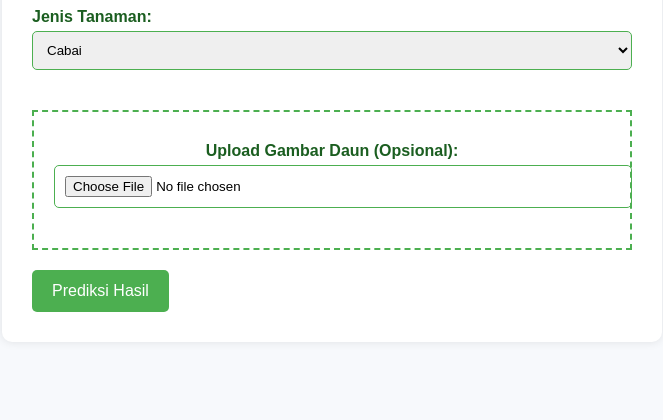
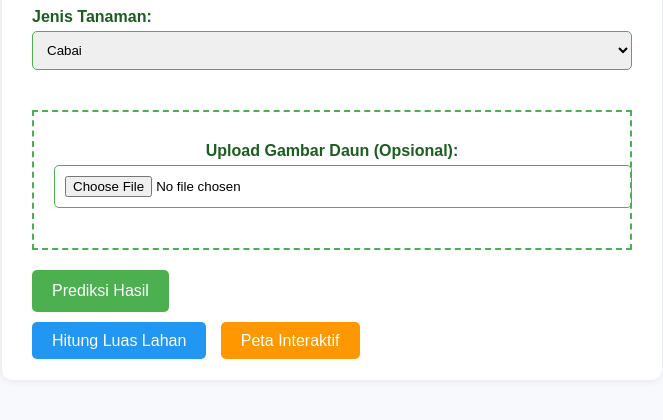
Before and after one commit to yandri918/agriisensa, a Flask app: page / in a window 1280 px wide. Shown: the part 721-1141 px from the top of the page, without its empty margins (308-971 px from the left). Before the commit the page ends 1033 px from the top, so only its background shows below. Run offline with Flask 3, Linux system fonts and the light colour scheme; parts of the project's set-up code (start-up, migrations or seed data) failed here and were passed over.

Commit message:
Update index.html

```diff
--- a/templates/index.html
+++ b/templates/index.html
@@ -60,6 +60,11 @@
 
             <button type="submit">Prediksi Hasil</button>
         </form>
+        <!-- Tambahkan di bagian bawah form -->
+<div style="margin-top: 20px;">
+    <a href="/calculate-area" style="background: #2196f3; color: white; padding: 10px 20px; text-decoration: none; border-radius: 5px; margin-right: 10px;">Hitung Luas Lahan</a>
+    <a href="/map-calculator" style="background: #ff9800; color: white; padding: 10px 20px; text-decoration: none; border-radius: 5px;">Peta Interaktif</a>
+</div>
     </div>
 </body>
 </html>
```
